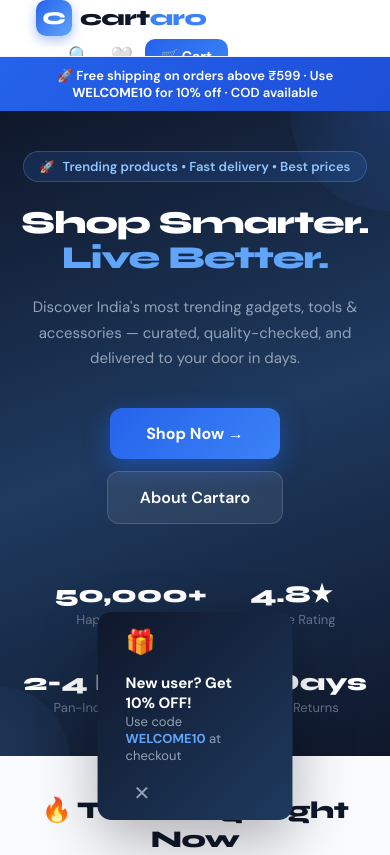
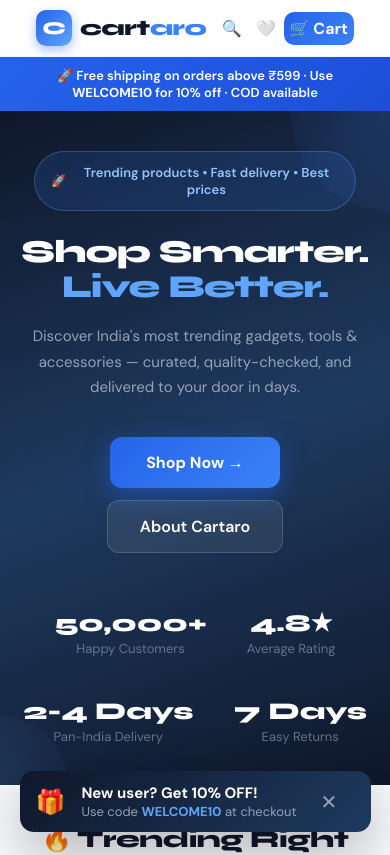
Before and after one commit to Git-Abh/cartaro-store, a React (Create React App) app: page / in a window 390 px wide. Shown: the top 855 px of the page. Built offline with nearby package versions, Linux system fonts and the light colour scheme.

Commit message:
fix: navbar icons row and coupon popup on mobile

```diff
--- a/src/styles.css
+++ b/src/styles.css
@@ -164,3 +164,45 @@
     flex-direction: row !important;
   }
 }
+
+/* ── NAVBAR ICONS FIX ── */
+@media (max-width: 768px) {
+  /* Force navbar to single row */
+  nav > div {
+    flex-wrap: nowrap !important;
+    height: auto !important;
+    min-height: 56px !important;
+    padding: 8px 12px !important;
+  }
+
+  /* Icons stay in a row, don't wrap */
+  nav > div > div:nth-child(3) {
+    flex-direction: row !important;
+    flex-wrap: nowrap !important;
+    margin-left: 8px !important;
+    gap: 2px !important;
+  }
+
+  /* Make icon buttons smaller on mobile */
+  nav > div > div:nth-child(3) button {
+    padding: 6px !important;
+    font-size: 16px !important;
+  }
+
+  /* Fix coupon popup on mobile */
+  [style*="bottom: 24"] {
+    bottom: 12px !important;
+    width: 90% !important;
+    left: 5% !important;
+    transform: none !important;
+    padding: 12px 16px !important;
+  }
+
+  /* Stats 2x2 grid fix */
+  [style*="marginTop: 56"] {
+    display: grid !important;
+    grid-template-columns: 1fr 1fr !important;
+    gap: 16px !important;
+    margin-top: 32px !important;
+  }
+}
```
